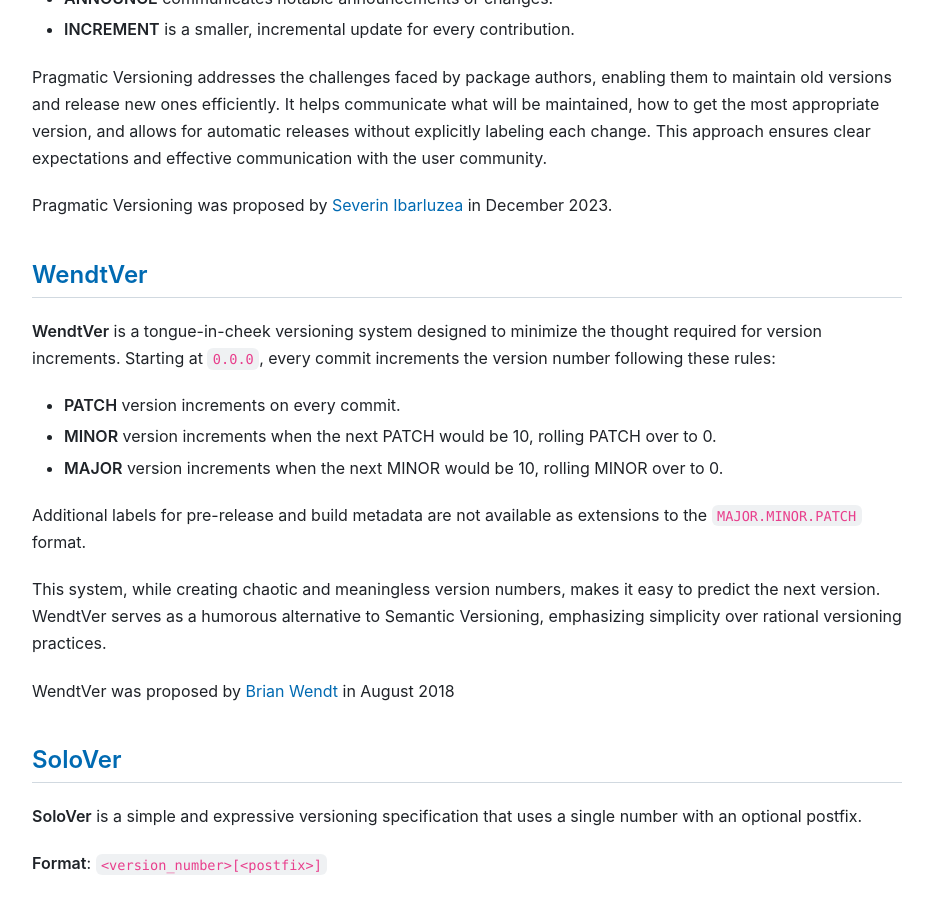
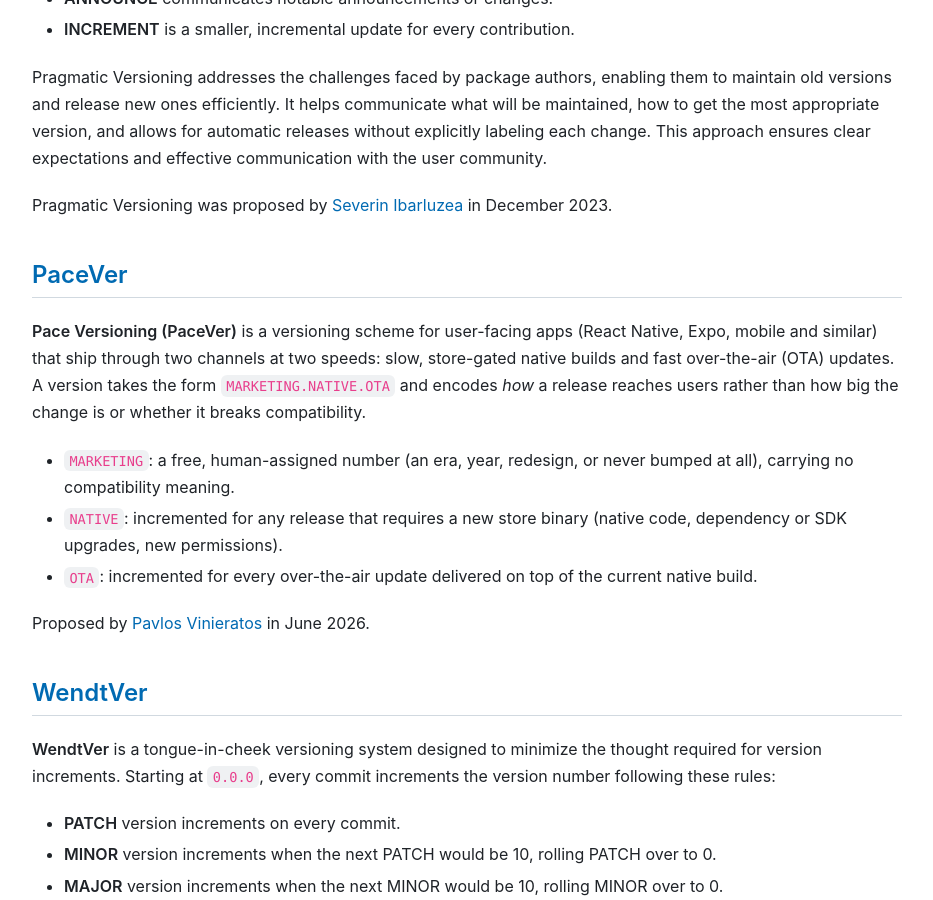
Before and after one commit to andrew/nesbitt.io, a Jekyll site: the page built from _posts/2024-06-24-from-zerover-to-semver-a-comprehensive-list-of-versioning-schemes-in-open-source.md, in a window 1280 px wide and 900 px high, scrolled down 4423 px. Shown: the whole window, without its empty margins (173-1106 px from the left). Built offline with Jekyll 4.4.1, drawn with Linux system fonts in a browser that asks for light colours; comment, search, counter and statistics services are not loaded.

Commit message:
Introduce PaceVer versioning scheme
Added a new versioning scheme called PaceVer, detailing its structure and purpose.

```diff
--- a/_posts/2024-06-24-from-zerover-to-semver-a-comprehensive-list-of-versioning-schemes-in-open-source.md
+++ b/_posts/2024-06-24-from-zerover-to-semver-a-comprehensive-list-of-versioning-schemes-in-open-source.md
@@ -131,6 +131,16 @@
 Pragmatic Versioning addresses the challenges faced by package authors, enabling them to maintain old versions and release new ones efficiently. It helps communicate what will be maintained, how to get the most appropriate version, and allows for automatic releases without explicitly labeling each change. This approach ensures clear expectations and effective communication with the user community.
 
 Pragmatic Versioning was proposed by [Severin Ibarluzea](https://seve.blog/) in December 2023.
+
+## [PaceVer](https://pacever.org/)
+
+**Pace Versioning (PaceVer)** is a versioning scheme for user-facing apps (React Native, Expo, mobile and similar) that ship through two channels at two speeds: slow, store-gated native builds and fast over-the-air (OTA) updates. A version takes the form `MARKETING.NATIVE.OTA` and encodes *how* a release reaches users rather than how big the change is or whether it breaks compatibility.
+
+- `MARKETING`: a free, human-assigned number (an era, year, redesign, or never bumped at all), carrying no compatibility meaning.
+- `NATIVE`: incremented for any release that requires a new store binary (native code, dependency or SDK upgrades, new permissions).
+- `OTA`: incremented for every over-the-air update delivered on top of the current native build.
+
+Proposed by [Pavlos Vinieratos](https://github.com/pvinis) in June 2026.
 
 ## [WendtVer](https://wendtver.org/)
 
```
